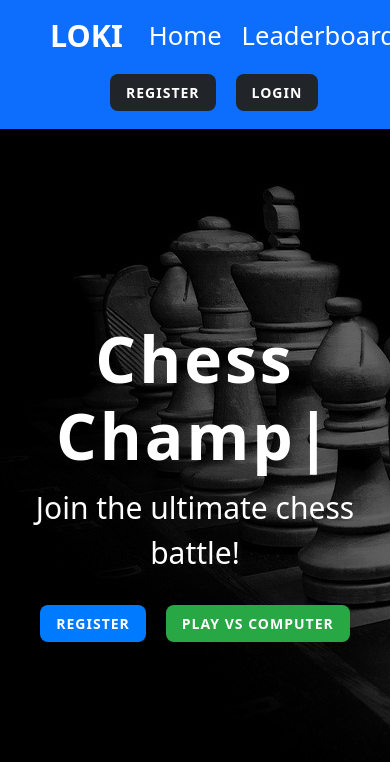
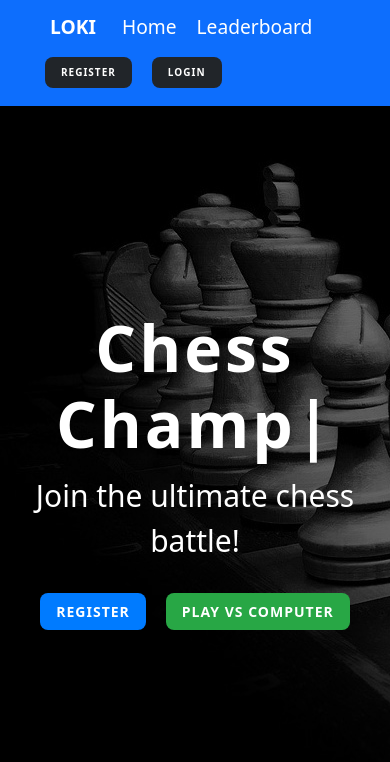
Before and after one commit to tilak318/ChessChamp-Backend, a React (Create React App) app in the folder client/: page / in a window 390 px wide. Shown: the top 762 px of the page. Built offline with nearby package versions, Linux system fonts and the light colour scheme; no server answers.

Commit message:
Resolved merge conflicts

```diff
--- a/client/src/style.css
+++ b/client/src/style.css
@@ -587,16 +587,49 @@ a:hover {
     font-size:2rem;
   }
 
-  .btn {
+  .love .btn {
     padding: 8px 16px;
-    font-size: 14px;
+    font-size: 10px;
   }
   .navbar-brand.title {
-    font-size: 1.9rem;
+    font-size: 1.2rem;
     font-weight: bold;
     color: white;
     margin-left: 50px;
 }
 
+.navbar-item-div {
+  padding: 0 10px;
+  height: 100%;
+  font-size: 1.2rem;
+  color: white;
+  display: flex;
+  align-items: center;
+  font-weight: 500;
 
 }
+a {
+  text-decoration: none !important;
+}
+
+a:hover {
+  text-decoration: none !important;
+}
+
+
+.navbar-item-div:hover {
+  background-color: #51b7ff;
+  border-radius: 20px;
+}
+.navbar-register-button {
+  margin: 10px;
+}
+
+
+.love{
+  margin-left: 35px;
+
+}
+
+
+}
```
